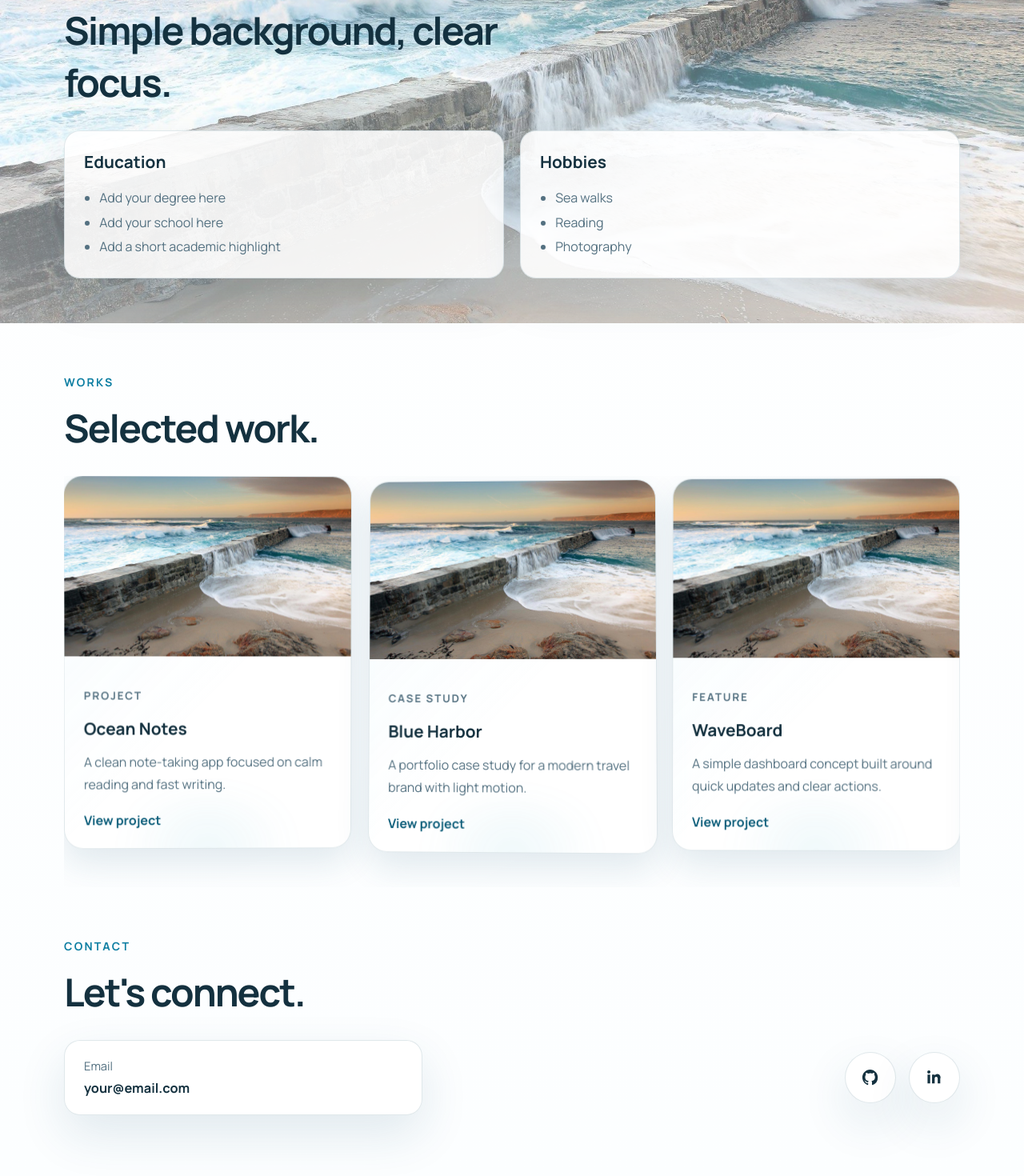
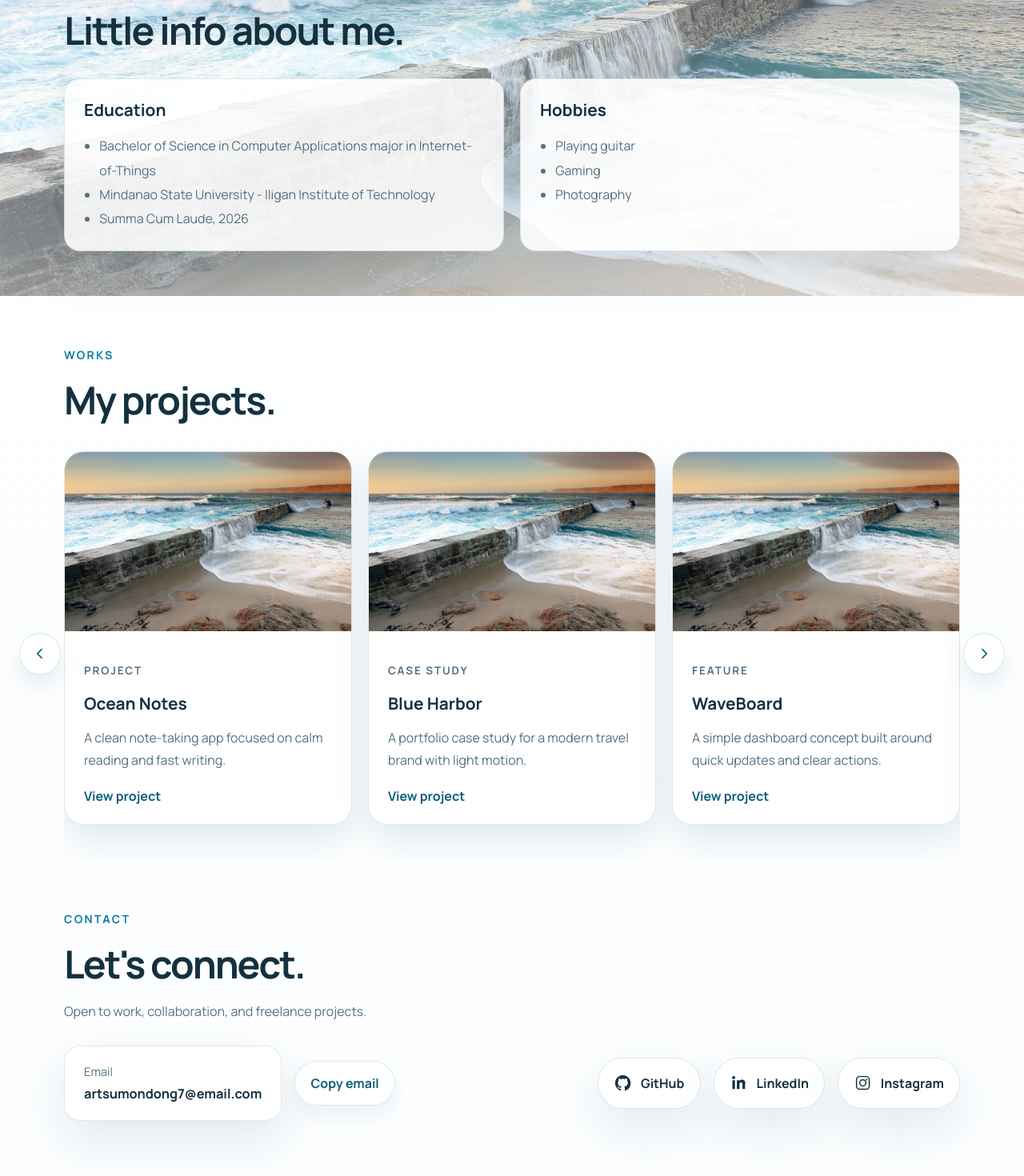
Before and after one commit to gattosazio/Art-The-Great, a Next.js app: page / in a window 1280 px wide. Shown: the part 870-2340 px from the top of the page at 80% size. Built offline with nearby package versions, Linux system fonts and the light colour scheme.

Commit message:
feat: IG link

```diff
--- a/app/globals.css
+++ b/app/globals.css
@@ -452,22 +452,12 @@ h3 {
   overflow-x: auto;
   padding: 0.25rem 0 1rem;
   scroll-snap-type: x proximity;
-  scrollbar-width: thin;
-  scrollbar-color: rgba(73, 180, 205, 0.35) transparent;
-  perspective: 1400px;
+  scrollbar-width: none;
+  -ms-overflow-style: none;
 }
 
 .works-scroller::-webkit-scrollbar {
-  height: 10px;
-}
-
-.works-scroller::-webkit-scrollbar-track {
-  background: transparent;
-}
-
-.works-scroller::-webkit-scrollbar-thumb {
-  border-radius: 999px;
-  background: rgba(73, 180, 205, 0.3);
+  display: none;
 }
 
 .works-grid {
@@ -488,10 +478,54 @@ h3 {
   text-transform: uppercase;
 }
 
+.works-viewport {
+  position: relative;
+  margin-top: 1.25rem;
+}
+
+.works-arrow {
+  position: absolute;
+  top: 50%;
+  z-index: 2;
+  display: inline-flex;
+  align-items: center;
+  justify-content: center;
+  width: 3.25rem;
+  height: 3.25rem;
+  border: 1px solid rgba(123, 200, 216, 0.34);
+  border-radius: 50%;
+  background: rgba(255, 255, 255, 0.92);
+  color: var(--primary-deep);
+  cursor: pointer;
+  box-shadow: 0 14px 28px rgba(28, 86, 112, 0.1);
+  transition: transform 160ms ease, border-color 160ms ease, box-shadow 160ms ease, background-color 160ms ease;
+  transform: translateY(-50%);
+}
+
+.works-arrow:hover,
+.works-arrow:focus-visible {
+  transform: translateY(calc(-50% - 2px));
+  border-color: rgba(13, 126, 162, 0.35);
+  background: rgba(239, 250, 254, 0.96);
+  box-shadow: 0 18px 32px rgba(28, 86, 112, 0.14);
+}
+
+.works-arrow-left {
+  left: -3.5rem;
+}
+
+.works-arrow-right {
+  right: -3.5rem;
+}
+
+.works-arrow svg {
+  width: 1.25rem;
+  height: 1.25rem;
+}
+
 .work-card {
   display: block;
   position: relative;
-  perspective: 1400px;
   scroll-snap-align: start;
 }
 
@@ -502,61 +536,16 @@ h3 {
   position: relative;
   border: 1px solid var(--line);
   border-radius: 24px;
-  background: rgba(255, 255, 255, 0.78);
-  backdrop-filter: blur(12px);
+  background: rgba(255, 255, 255, 0.92);
   box-shadow: 0 18px 42px rgba(28, 86, 112, 0.12);
-  transform-style: preserve-3d;
-  transition: transform 260ms ease, border-color 260ms ease, box-shadow 260ms ease;
-  will-change: transform;
-  animation: work-card-float 8.5s ease-in-out infinite;
-}
-
-.work-card-surface::before {
-  content: "";
-  position: absolute;
-  inset: 0;
-  background:
-    radial-gradient(circle at 18% 14%, rgba(255, 255, 255, 0.65), transparent 28%),
-    linear-gradient(135deg, rgba(155, 216, 240, 0.12), transparent 58%);
-  opacity: 0.8;
-  pointer-events: none;
-  z-index: 0;
-  transition: opacity 260ms ease, background 260ms ease;
-}
-
-.work-card-surface::after {
-  content: "";
-  position: absolute;
-  inset: auto 12% -16% 12%;
-  height: 30%;
-  border-radius: 50%;
-  background: radial-gradient(circle, rgba(73, 180, 205, 0.16), transparent 72%);
-  filter: blur(18px);
-  opacity: 0.55;
-  pointer-events: none;
-  z-index: 0;
-  transition: opacity 260ms ease;
+  transition: transform 220ms ease, border-color 220ms ease, box-shadow 220ms ease;
 }
 
 .work-card:hover .work-card-surface,
 .work-card:focus-visible .work-card-surface {
-  animation-play-state: paused;
-  transform: perspective(1400px) rotateX(4deg) rotateY(-5deg) translateY(-8px);
+  transform: translateY(-6px);
   border-color: rgba(13, 126, 162, 0.28);
-  box-shadow: 0 26px 58px rgba(28, 86, 112, 0.2);
-}
-
-.work-card:hover .work-card-surface::before,
-.work-card:focus-visible .work-card-surface::before {
-  background:
-    radial-gradient(circle at 18% 14%, rgba(255, 255, 255, 0.72), transparent 30%),
-    linear-gradient(135deg, rgba(155, 216, 240, 0.18), transparent 62%);
-  opacity: 1;
-}
-
-.work-card:hover .work-card-surface::after,
-.work-card:focus-visible .work-card-surface::after {
-  opacity: 0.8;
+  box-shadow: 0 24px 52px rgba(28, 86, 112, 0.18);
 }
 
 .work-image-wrap {
@@ -564,8 +553,6 @@ h3 {
   aspect-ratio: 16 / 10;
   overflow: hidden;
   background: linear-gradient(135deg, rgba(123, 200, 216, 0.26), rgba(13, 126, 162, 0.12));
-  transform: translateZ(24px);
-  z-index: 1;
 }
 
 .work-image {
@@ -585,9 +572,6 @@ h3 {
   flex: 1;
   flex-direction: column;
   padding: 1.5rem;
-  position: relative;
-  transform: translateZ(18px);
-  z-index: 1;
 }
 
 .work-card h3 {
@@ -608,36 +592,27 @@ h3 {
   color: var(--primary-deep);
 }
 
-@keyframes work-card-float {
-  0%,
-  100% {
-    transform: perspective(1400px) rotateX(1.2deg) rotateY(-1.4deg) translateY(0);
-  }
-
-  50% {
-    transform: perspective(1400px) rotateX(-1.2deg) rotateY(1.4deg) translateY(-5px);
-  }
+.contact-section {
+  padding-bottom: 2rem;
 }
 
-.work-card:nth-child(2n) .work-card-surface {
-  animation-delay: -2.2s;
-}
-
-.work-card:nth-child(3n) .work-card-surface {
-  animation-delay: -4.4s;
-}
-
-.work-card:nth-child(4n) .work-card-surface {
-  animation-delay: -1.1s;
-}
-
-.contact-section {
-  padding-bottom: 2rem;
+.contact-note {
+  margin-top: 0.9rem;
+  color: var(--muted);
+  line-height: 1.7;
 }
 
 .contact-list {
   grid-template-columns: minmax(0, 1.2fr) auto;
   align-items: center;
+  gap: 1.5rem;
+}
+
+.contact-primary {
+  display: flex;
+  align-items: center;
+  gap: 1rem;
+  flex-wrap: wrap;
 }
 
 .contact-card {
@@ -666,19 +641,41 @@ h3 {
   max-width: 28rem;
 }
 
+.copy-button {
+  min-height: 3.5rem;
+  padding: 0.95rem 1.2rem;
+  border: 1px solid rgba(123, 200, 216, 0.34);
+  border-radius: 999px;
+  background: rgba(255, 255, 255, 0.9);
+  color: var(--primary-deep);
+  font: inherit;
+  font-weight: 700;
+  cursor: pointer;
+  box-shadow: 0 12px 24px rgba(28, 86, 112, 0.08);
+  transition: transform 160ms ease, border-color 160ms ease, box-shadow 160ms ease;
+}
+
+.copy-button:hover,
+.copy-button:focus-visible {
+  transform: translateY(-2px);
+  border-color: rgba(13, 126, 162, 0.35);
+  box-shadow: 0 18px 30px rgba(28, 86, 112, 0.12);
+}
+
 .social-links {
   display: flex;
+  flex-wrap: wrap;
   gap: 1rem;
 }
 
 .social-link {
   display: inline-flex;
   align-items: center;
-  justify-content: center;
-  width: 4rem;
-  height: 4rem;
+  gap: 0.65rem;
+  min-height: 4rem;
+  padding: 0.95rem 1.2rem;
   border: 1px solid var(--line);
-  border-radius: 50%;
+  border-radius: 999px;
   background: var(--surface-strong);
   box-shadow: var(--shadow);
   transition: transform 160ms ease, border-color 160ms ease, color 160ms ease;
@@ -692,6 +689,10 @@ h3 {
 .social-link svg {
   width: 1.45rem;
   height: 1.45rem;
+}
+
+.social-label {
+  font-weight: 700;
 }
 
 @media (max-width: 960px) {
@@ -760,6 +761,19 @@ h3 {
     grid-auto-columns: minmax(280px, 84vw);
   }
 
+  .works-arrow {
+    width: 2.8rem;
+    height: 2.8rem;
+  }
+
+  .works-arrow-left {
+    left: -0.9rem;
+  }
+
+  .works-arrow-right {
+    right: -0.9rem;
+  }
+
   h1 {
     font-size: clamp(2.3rem, 14vw, 3.4rem);
   }
@@ -774,10 +788,6 @@ h3 {
 }
 
 @media (prefers-reduced-motion: reduce) {
-  .work-card-surface {
-    animation: none;
-  }
-
   .work-card-surface,
   .work-card:hover .work-card-surface,
   .work-card:focus-visible .work-card-surface,
--- a/app/page.tsx
+++ b/app/page.tsx
@@ -1,7 +1,7 @@
 "use client";
 
 import Image from "next/image";
-import { useRef, type WheelEvent } from "react";
+import { useRef, useState, type WheelEvent } from "react";
 import { profile } from "@/data/profile";
 
 function GitHubIcon() {
@@ -26,8 +26,50 @@ function LinkedInIcon() {
   );
 }
 
+function InstagramIcon() {
+  return (
+    <svg viewBox="0 0 24 24" aria-hidden="true">
+      <path
+        d="M7.75 3h8.5A4.75 4.75 0 0 1 21 7.75v8.5A4.75 4.75 0 0 1 16.25 21h-8.5A4.75 4.75 0 0 1 3 16.25v-8.5A4.75 4.75 0 0 1 7.75 3Zm0 1.5A3.25 3.25 0 0 0 4.5 7.75v8.5a3.25 3.25 0 0 0 3.25 3.25h8.5a3.25 3.25 0 0 0 3.25-3.25v-8.5a3.25 3.25 0 0 0-3.25-3.25h-8.5Zm4.25 2.75A4.75 4.75 0 1 1 7.25 12 4.76 4.76 0 0 1 12 7.25Zm0 1.5A3.25 3.25 0 1 0 15.25 12 3.25 3.25 0 0 0 12 8.75Zm4.88-2.12a1.12 1.12 0 1 1-1.13 1.12 1.12 1.12 0 0 1 1.13-1.12Z"
+        fill="currentColor"
+      />
+    </svg>
+  );
+}
+
+function ArrowLeftIcon() {
+  return (
+    <svg viewBox="0 0 24 24" aria-hidden="true">
+      <path
+        d="M14.5 5.5L8 12l6.5 6.5"
+        fill="none"
+        stroke="currentColor"
+        strokeLinecap="round"
+        strokeLinejoin="round"
+        strokeWidth="2"
+      />
+    </svg>
+  );
+}
+
+function ArrowRightIcon() {
+  return (
+    <svg viewBox="0 0 24 24" aria-hidden="true">
+      <path
+        d="M9.5 5.5L16 12l-6.5 6.5"
+        fill="none"
+        stroke="currentColor"
+        strokeLinecap="round"
+        strokeLinejoin="round"
+        strokeWidth="2"
+      />
+    </svg>
+  );
+}
+
 export default function Home() {
   const worksScrollerRef = useRef<HTMLDivElement>(null);
+  const [copied, setCopied] = useState(false);
   const emailContact = profile.contacts.find((contact) => contact.type === "email");
   const socialContacts = profile.contacts.filter((contact) => contact.type !== "email");
 
@@ -44,6 +86,30 @@ export default function Home() {
 
     event.preventDefault();
     node.scrollLeft += event.deltaY;
+  };
+
+  const scrollWorksBy = (direction: "left" | "right") => {
+    const node = worksScrollerRef.current;
+
+    if (!node) {
+      return;
+    }
+
+    const amount = Math.min(380, node.clientWidth * 0.85);
+    node.scrollBy({
+      left: direction === "left" ? -amount : amount,
+      behavior: "smooth"
+    });
+  };
+
+  const handleCopyEmail = async () => {
+    if (!emailContact) {
+      return;
+    }
+
+    await navigator.clipboard.writeText(emailContact.value);
+    setCopied(true);
+    window.setTimeout(() => setCopied(false), 1800);
   };
 
   return (
@@ -104,7 +170,7 @@ export default function Home() {
       <section className="content-section about-section" id="about">
         <div className="section-heading">
           <p className="eyebrow">About me</p>
-          <h2>Simple background, clear focus.</h2>
+          <h2>Little info about me.</h2>
         </div>
         <div className="info-grid">
           <article className="info-card">
@@ -129,8 +195,17 @@ export default function Home() {
       <section className="content-section" id="works">
         <div className="section-heading">
           <p className="eyebrow">Works</p>
-          <h2>Selected work.</h2>
+          <h2>My projects.</h2>
         </div>
+        <div className="works-viewport">
+          <button
+            className="works-arrow works-arrow-left"
+            type="button"
+            aria-label="Scroll projects left"
+            onClick={() => scrollWorksBy("left")}
+          >
+            <ArrowLeftIcon />
+          </button>
           <div
             className="works-scroller"
             ref={worksScrollerRef}
@@ -166,19 +241,34 @@ export default function Home() {
               ))}
             </div>
           </div>
+          <button
+            className="works-arrow works-arrow-right"
+            type="button"
+            aria-label="Scroll projects right"
+            onClick={() => scrollWorksBy("right")}
+          >
+            <ArrowRightIcon />
+          </button>
+        </div>
       </section>
 
       <section className="content-section contact-section" id="contact">
         <div className="section-heading">
           <p className="eyebrow">Contact</p>
           <h2>Let&apos;s connect.</h2>
+          <p className="contact-note">Open to work, collaboration, and freelance projects.</p>
         </div>
         <div className="contact-list">
           {emailContact ? (
+            <div className="contact-primary">
               <a className="contact-card contact-email" href={emailContact.href}>
                 <span>{emailContact.label}</span>
                 <strong>{emailContact.value}</strong>
               </a>
+              <button className="copy-button" type="button" onClick={handleCopyEmail}>
+                {copied ? "Copied" : "Copy email"}
+              </button>
+            </div>
           ) : null}
 
           <div className="social-links" aria-label="Social links">
@@ -192,7 +282,14 @@ export default function Home() {
                 aria-label={contact.label}
                 title={contact.label}
               >
-                {contact.type === "github" ? <GitHubIcon /> : <LinkedInIcon />}
+                {contact.type === "github" ? (
+                  <GitHubIcon />
+                ) : contact.type === "linkedin" ? (
+                  <LinkedInIcon />
+                ) : (
+                  <InstagramIcon />
+                )}
+                <span className="social-label">{contact.label}</span>
               </a>
             ))}
           </div>
--- a/src/data/profile.ts
+++ b/src/data/profile.ts
@@ -22,7 +22,7 @@ type WorkItem = {
 };
 
 type ContactItem = {
-  type: "email" | "github" | "linkedin";
+  type: "email" | "github" | "linkedin" | "instagram";
   label: string;
   value: string;
   href: string;
@@ -58,21 +58,21 @@ export const profile: Profile = {
     { label: "Contact", href: "#contact" }
   ],
   intro: {
-    title: "Clean work. Clear ideas. Calm presence.",
+    title: "Hi! I'm Art Sumondong.",
     description:
       "I build simple and useful digital work. This space shares who I am, what I do, and a few projects I care about."
   },
   portrait: {
-    src: "/profile-photo.svg",
+    src: "/image.png",
     alt: "Portrait placeholder for Arturo"
   },
   about: {
     education: [
-      "Add your degree here",
-      "Add your school here",
-      "Add a short academic highlight"
+      "Bachelor of Science in Computer Applications major in Internet-of-Things",
+      "Mindanao State University - Iligan Institute of Technology",
+      "Summa Cum Laude, 2026"
     ],
-    hobbies: ["Sea walks", "Reading", "Photography"]
+    hobbies: ["Playing guitar", "Gaming", "Photography"]
   },
   works: [
     {
@@ -210,20 +210,26 @@ export const profile: Profile = {
     {
       type: "email",
       label: "Email",
-      value: "your@email.com",
-      href: "mailto:your@email.com"
+      value: "artsumondong7@email.com",
+      href: "mailto:artsumondong7@email.com"
     },
     {
       type: "github",
       label: "GitHub",
-      value: "github.com/yourname",
-      href: "https://github.com/yourname"
+      value: "github.com/gattosazio",
+      href: "https://github.com/gattosazio"
     },
     {
       type: "linkedin",
       label: "LinkedIn",
-      value: "linkedin.com/in/yourname",
-      href: "https://linkedin.com/in/yourname"
+      value: "linkedin.com/in/art-sumondong-83419640b/",
+      href: "https://www.linkedin.com/in/art-sumondong-83419640b/"
+    },
+    {
+      type: "instagram",
+      label: "Instagram",
+      value: "instagram.com/rt_kenttt/",
+      href: "https://www.instagram.com/rt_kenttt/"
     }
   ]
 };
```
Also changed, not shown: public/image.png (added), 1 other file (tests, documents, lock files or other folders). Lines whose indentation alone changed are shown as unchanged.
